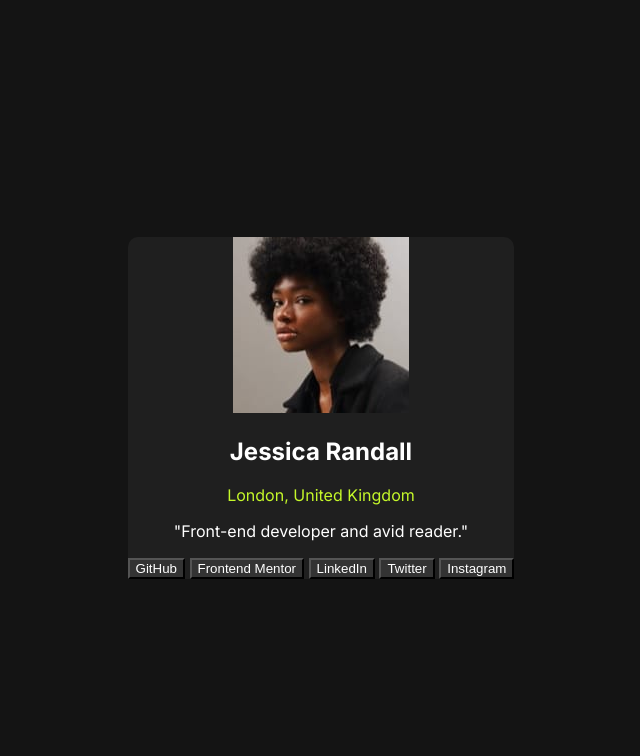
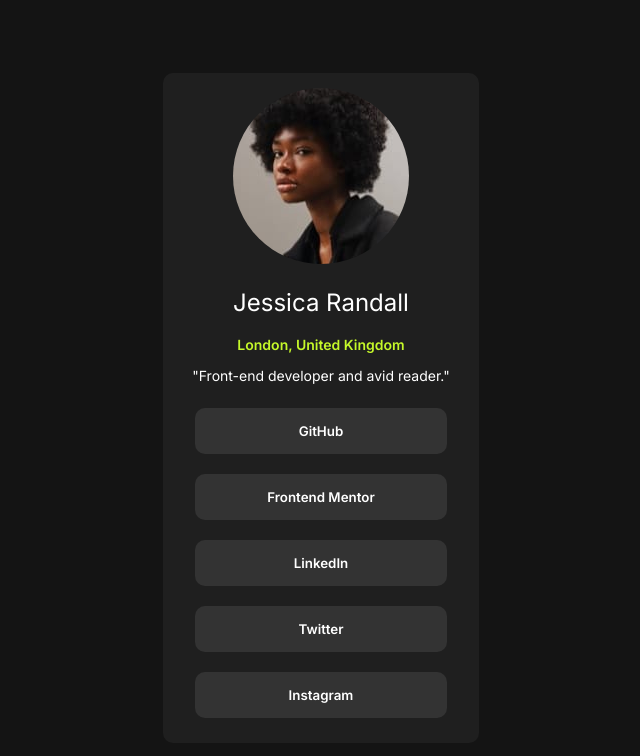
Before and after one commit to CertIanS/social-links-profile, a plain HTML site: page index.html in a window 1280 px wide. Shown: the whole page, without its empty margins (319-959 px from the left). Drawn offline with Linux system fonts and the light colour scheme.

Commit message:
added paddings and border edits

```diff
--- a/index.html
+++ b/index.html
@@ -11,19 +11,34 @@
 
   <!-- Feel free to remove these styles or customise in your own stylesheet 👍 -->
   <style>
+    *{
+      font-family: 'Inter', sans-serif;
+    }
     body{
       background-color: hsl(0, 0%, 8%);
-      font-family: 'Inter', sans-serif;
+
     }
     button{
       color: white;
       background-color: hsl(0, 0%, 20%);
+      width: 80%;
+      margin: 10px;
+      padding: 15px;
+      border: 0px;
+      border-radius: 10px;
+      font-weight: 600;
     }
-    h2{
+    h2, p{
       color: white;
     }
     p{
-      color: white;
+      font-size: 14px;
+    }
+    h2{
+      font-weight: 400;
+    }
+    img{
+      border-radius: 50%;
     }
     .container{
       display: flex;
@@ -33,11 +48,14 @@
     }
     .home{
       color: hsl(75, 94%, 57%);
+      font-weight: 600;
     }
     .card{
       background-color: hsl(0, 0%, 12%);
       border-radius: 10px;
       text-align: center;
+      width: 25%;
+      padding: 15px 0px 15px;
     }
     button:hover{
       background-color: hsl(75, 94%, 57%);
@@ -53,11 +71,14 @@
       <h2>Jessica Randall</h2>
       <p class="home">London, United Kingdom</p>
       <p>"Front-end developer and avid reader."</p>
-      <a href="#"><button>GitHub</button></a>
-      <a href="#"><button>Frontend Mentor</button></a>
-      <a href="#"><button>LinkedIn</button></a>
-      <a href="#"><button>Twitter</button></a>
-      <a href="#"><button>Instagram</button></a>
+      <div class="links">
+        <a href="#"><button>GitHub</button></a>
+        <a href="#"><button>Frontend Mentor</button></a>
+        <a href="#"><button>LinkedIn</button></a>
+        <a href="#"><button>Twitter</button></a>
+        <a href="#"><button>Instagram</button></a>
+      </div>
+
     </div>
   </div>
 </body>
```
